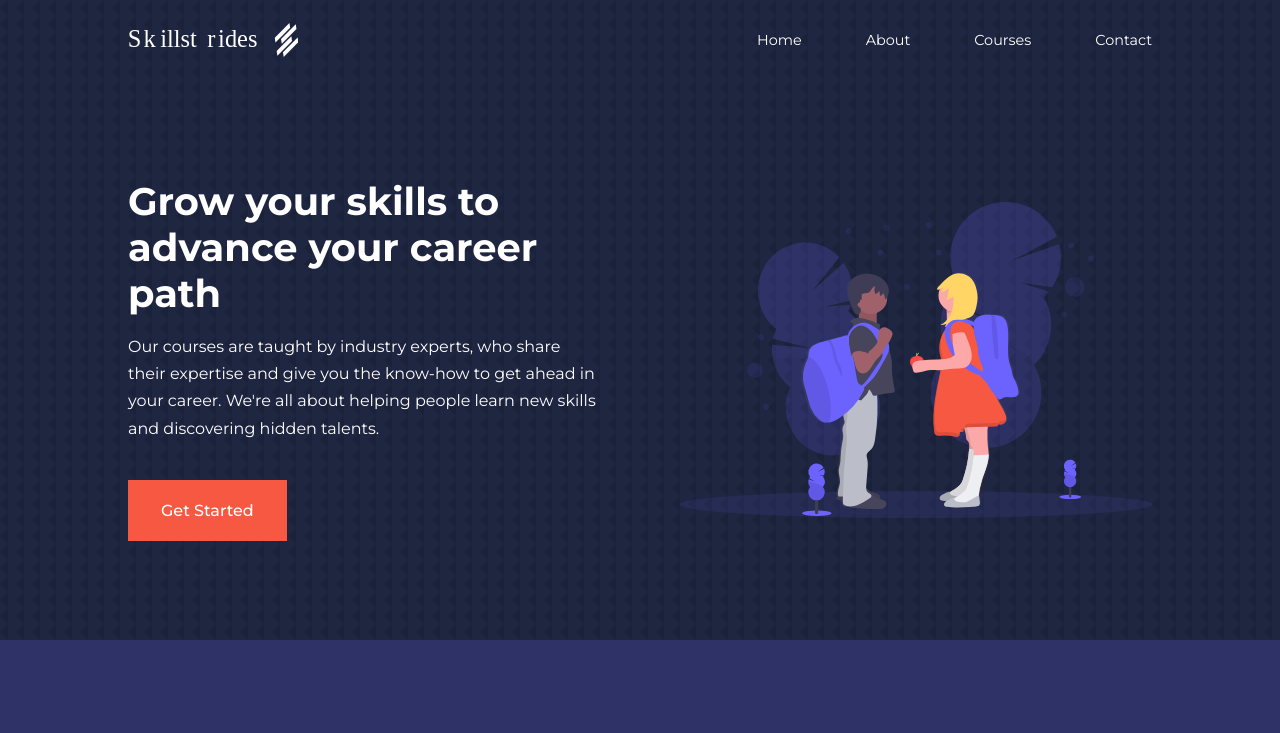
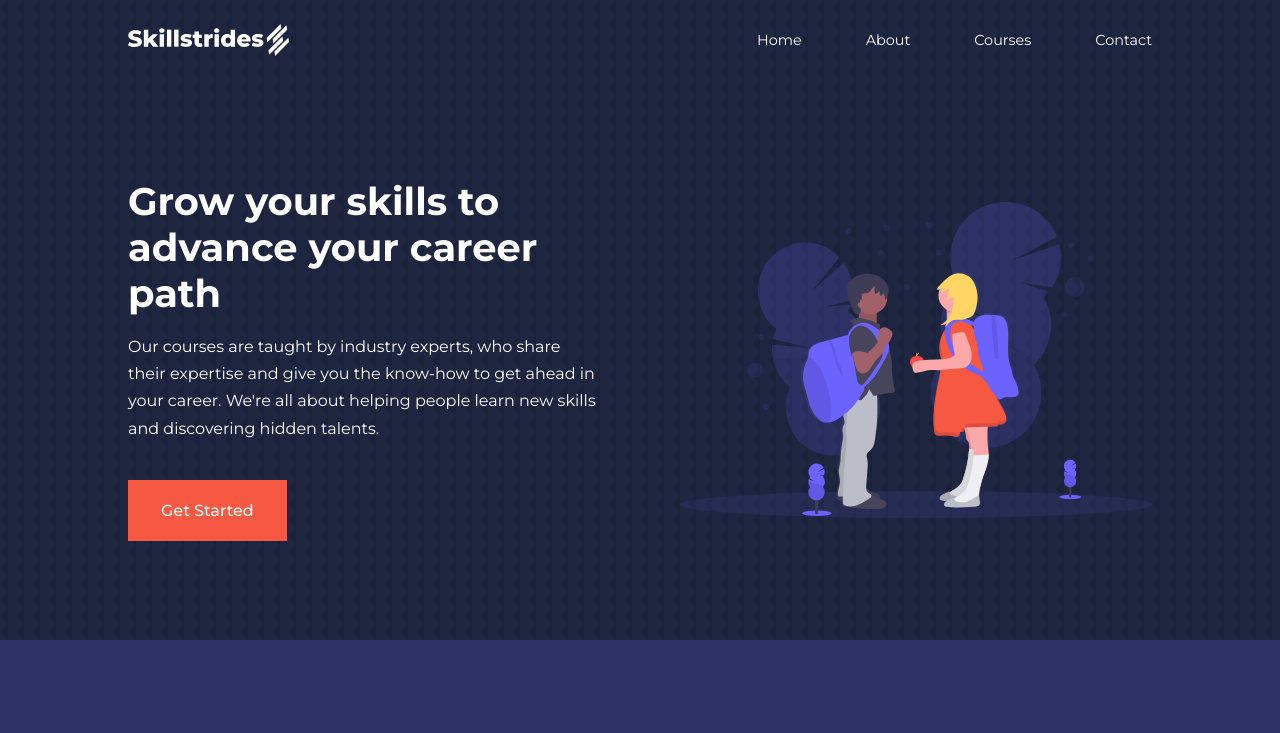
Before and after one commit to eriksalascode/web-education-site, a plain HTML site: page index.html in a window 1280 px wide. Shown: the top 733 px of the page. Drawn offline with nearby package versions, Linux system fonts and the light colour scheme.

Commit message:
checking to see if I fixed logo svg by creating outlines of the text instead of just having it as plain text

```diff
--- a/css/style.css
+++ b/css/style.css
@@ -105,13 +105,13 @@ img {
 }
 
 /* =========================== NAVBAR =========================== */
-.logo__container {
+/* .logo__container {
   height: 34px;
   width: 170px;
-}
+} */
 
 .logo {
-  width: 100%;
+  height: 2rem;
 }
 nav {
   background: transparent;
--- a/index.html
+++ b/index.html
@@ -32,10 +32,10 @@
   <nav>
     <div class="container nav__container">
       <a href="index.html">
-        <div class="logo__container">
+        <!-- <div class="logo__container">
 
-          <img class="logo" src="images/skillstrides-logo.svg" alt="">
-        </div>
+        </div> -->
+        <img class="logo" src="images/skillstrideslogo.svg" alt="">
       </a>
       <ul class="nav__menu">
         <li><a href="index.html">Home</a></li>
```
Also changed, not shown: images/skillstrideslogo.svg (added), 2 other files.
